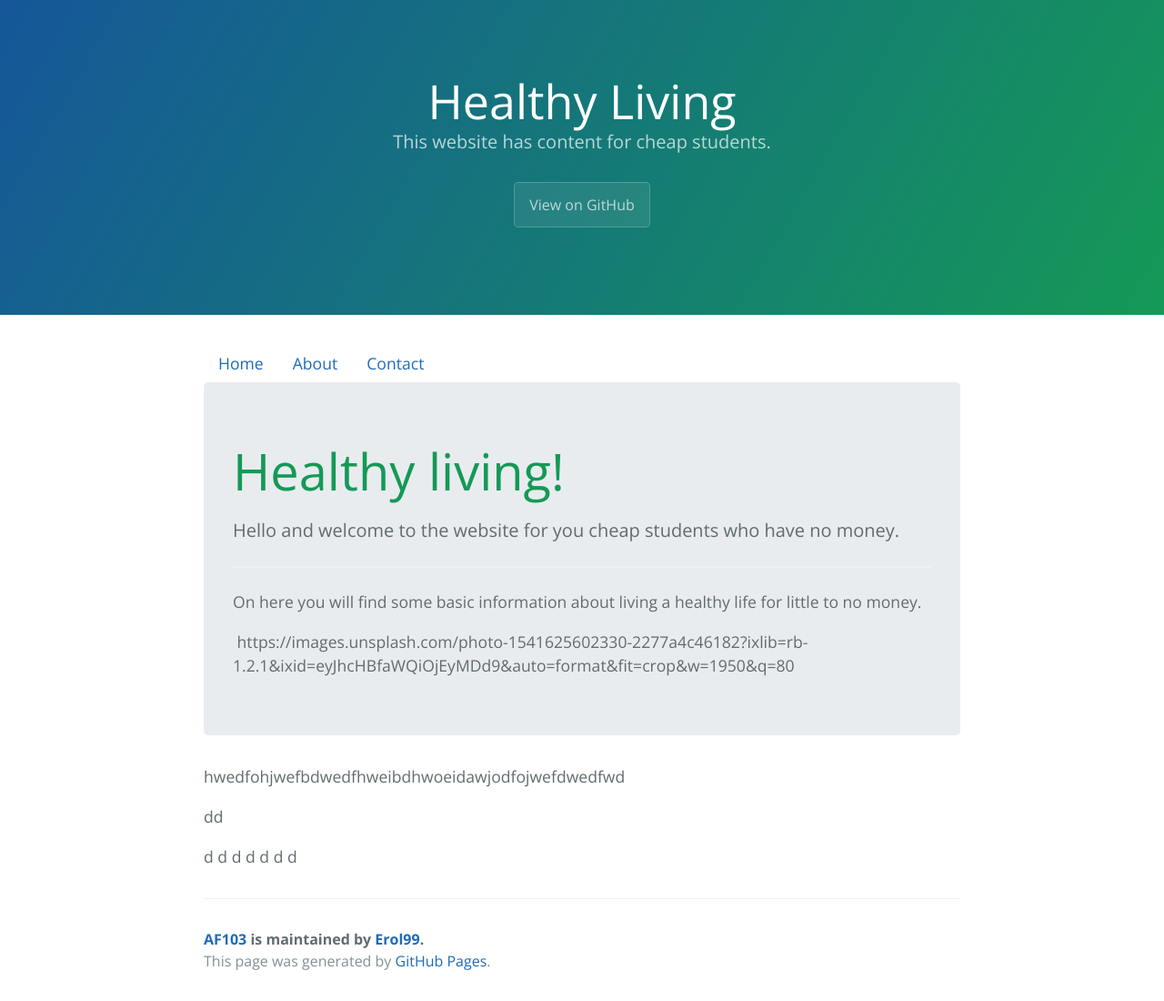
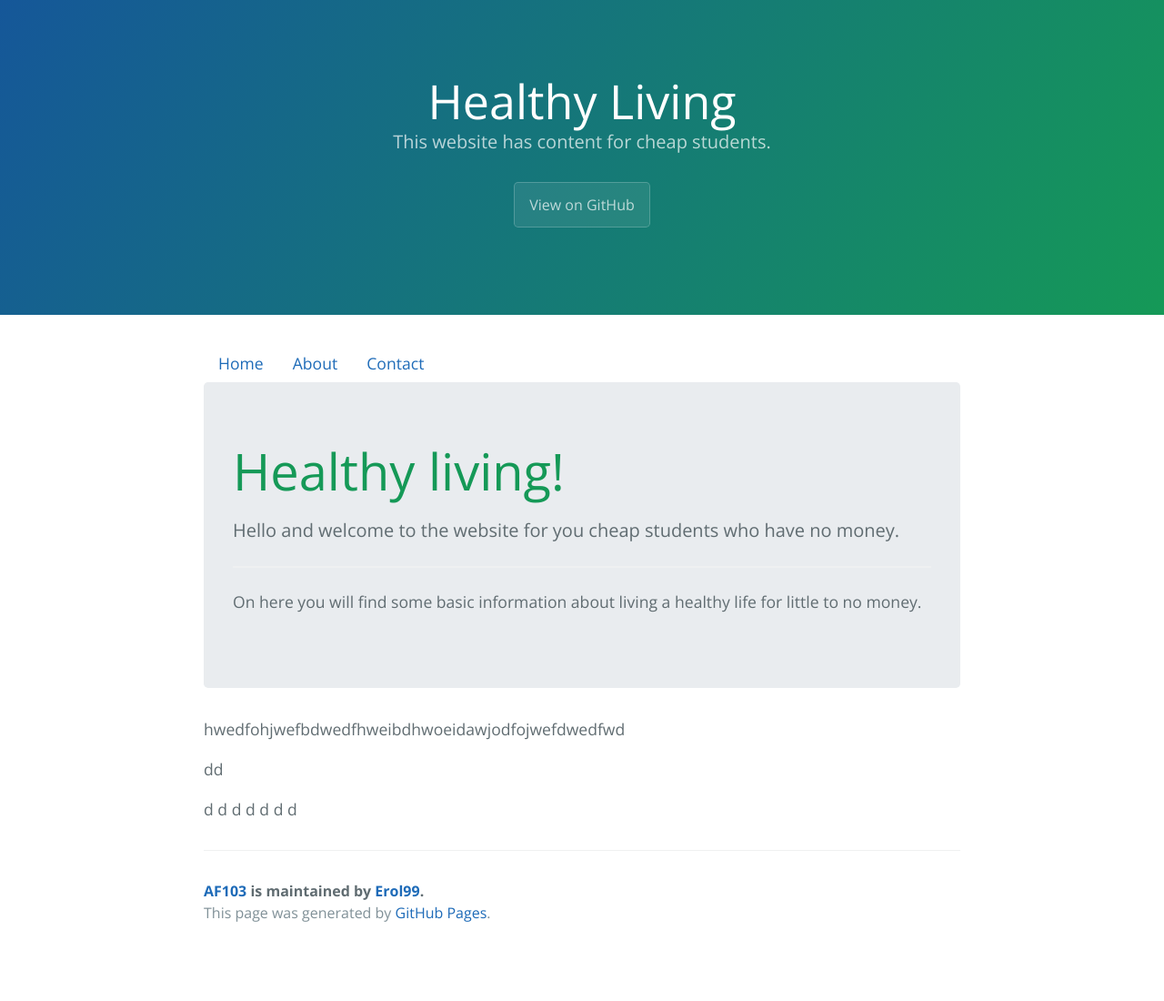
Before and after one commit to Erol99/AF103, a Jekyll site: the page built from index.md, in a window 1280 px wide. Shown: the whole page at 91% size. Built offline with Jekyll 4.4.1, drawn with Linux system fonts in a browser that asks for light colours; our own code applies the rules of GitHub Pages for plain Markdown files; after the commit the page ends 1047 px from its top, so only the background shows below that; part of the change alters nothing that is shown.

Commit message:
Update jumbo.html

```diff
--- a/_includes/jumbo.html
+++ b/_includes/jumbo.html
@@ -3,5 +3,4 @@
   <p class="lead">Hello and welcome to the website for you cheap students who have no money.</p>
   <hr class="my-4">
   <p>On here you will find some basic information about living a healthy life for little to no money.</p>
-  <img> https://images.unsplash.com/photo-1541625602330-2277a4c46182?ixlib=rb-1.2.1&ixid=eyJhcHBfaWQiOjEyMDd9&auto=format&fit=crop&w=1950&q=80</img>
 </div>
```
